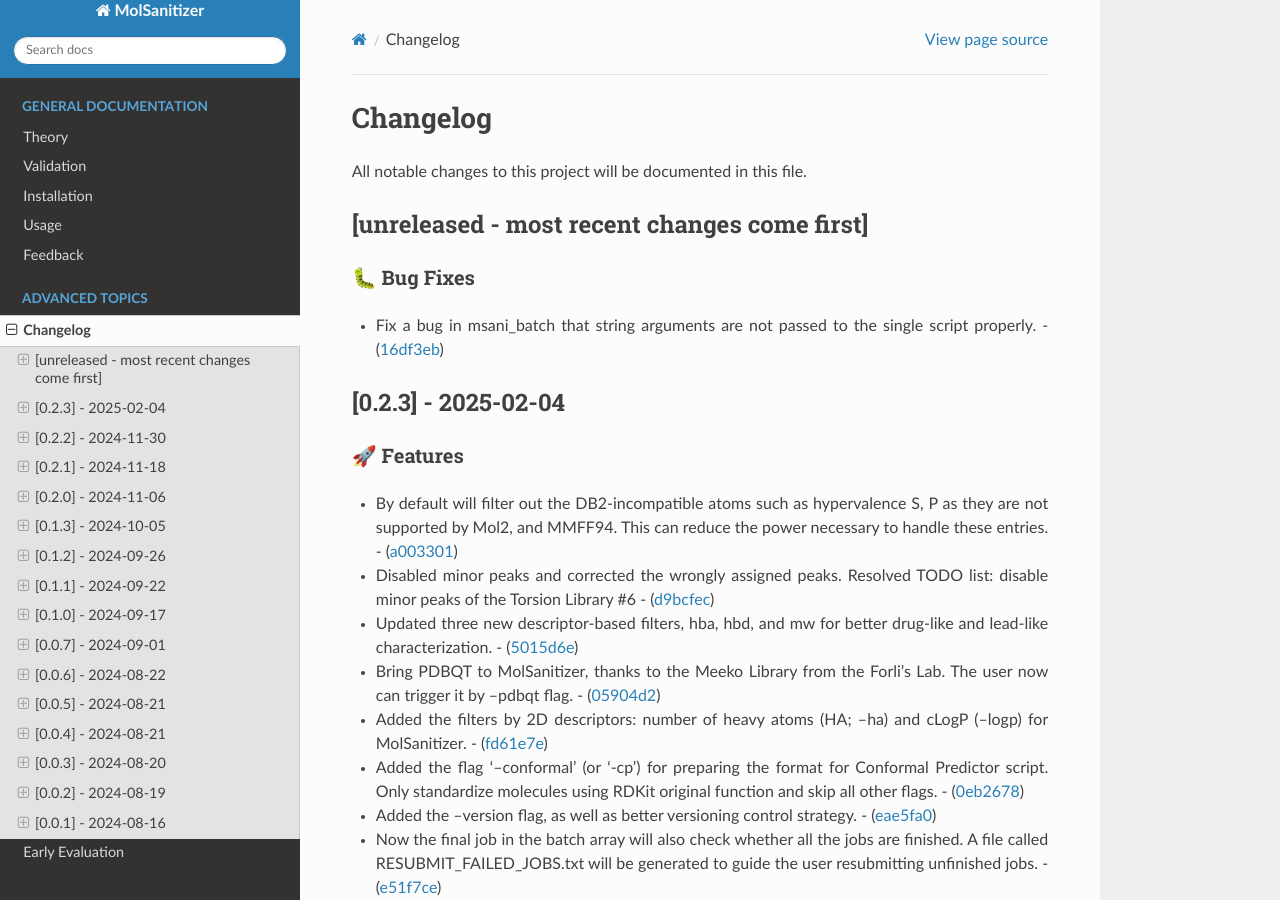
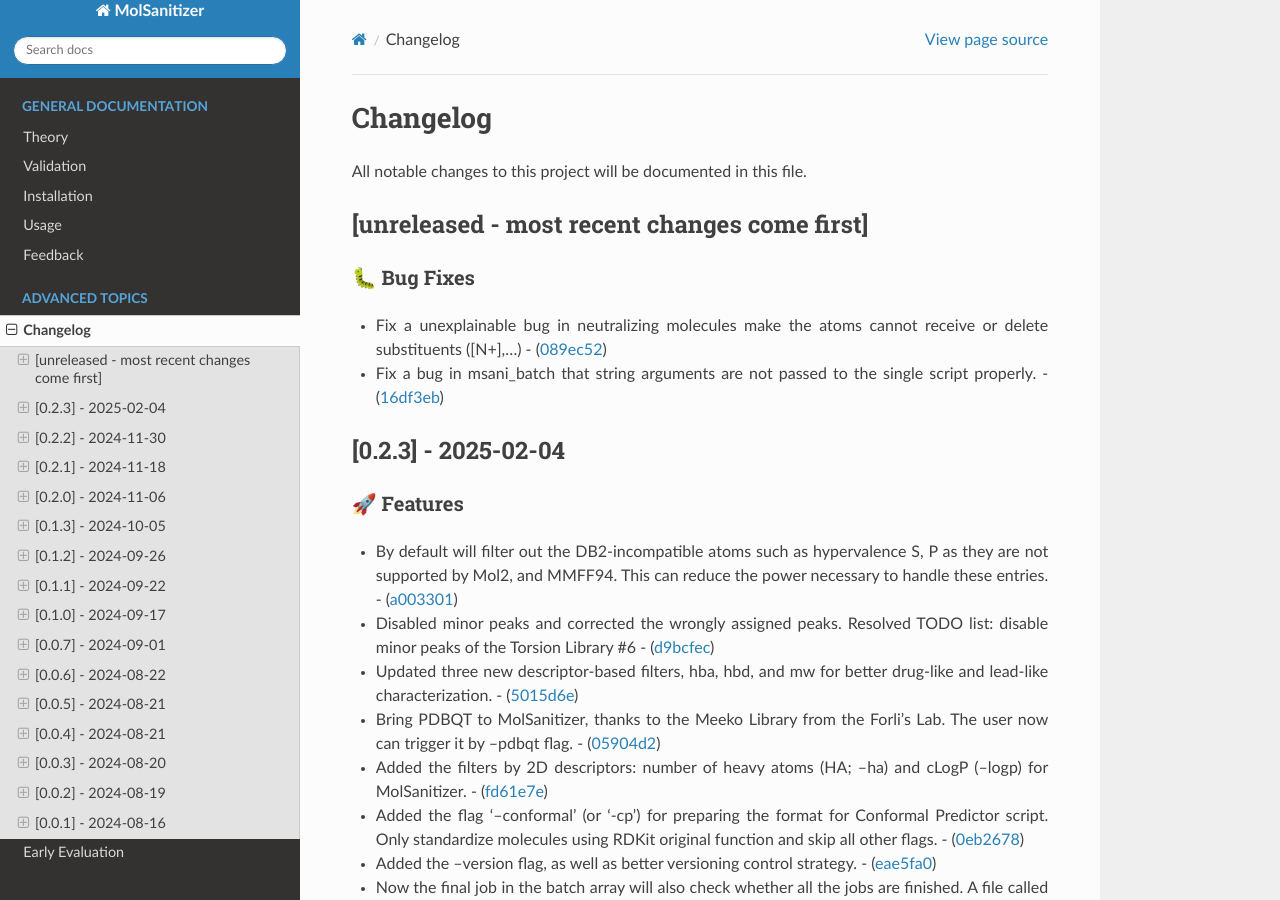
Before and after one commit to phonglam3103/msani-readthedocs, a Sphinx documentation site: the page built from docs/source/changes.rst, in a window 1280 px wide and 900 px high. Built offline with Sphinx 7.4.7 and the Read the Docs theme 3.1.0, drawn with Linux system fonts in a browser that asks for light colours; formulas are drawn with MathJax 3.

Commit message:
Update changes.rst from the software repository

```diff
--- a/docs/source/changes.rst
+++ b/docs/source/changes.rst
@@ -9,6 +9,9 @@ All notable changes to this project will be documented in this file.
 🐛 Bug Fixes
 ~~~~~~~~~~~~
 
+-  Fix a unexplainable bug in neutralizing molecules make the atoms
+   cannot receive or delete substituents ([N+],…) -
+   (`089ec52 <https://github.com/phonglam3103/MolSanitizer/commit/089ec52db8ff7540b5ade1f946dbdcf78708e229>`__)
 -  Fix a bug in msani_batch that string arguments are not passed to the
    single script properly. -
    (`16df3eb <https://github.com/phonglam3103/MolSanitizer/commit/16df3eb8041000348e4a0de40da9471c4fcc26fb>`__)
```
